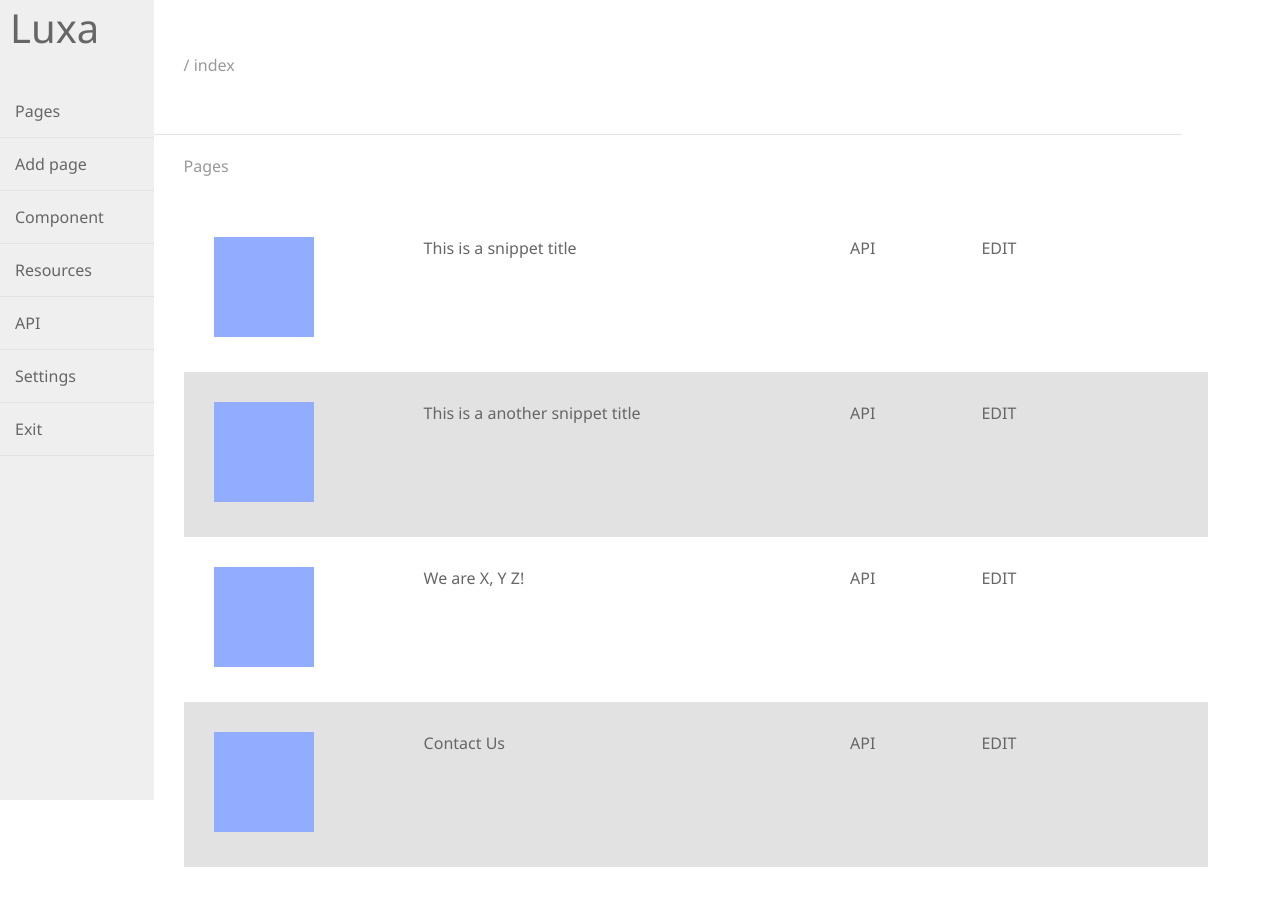
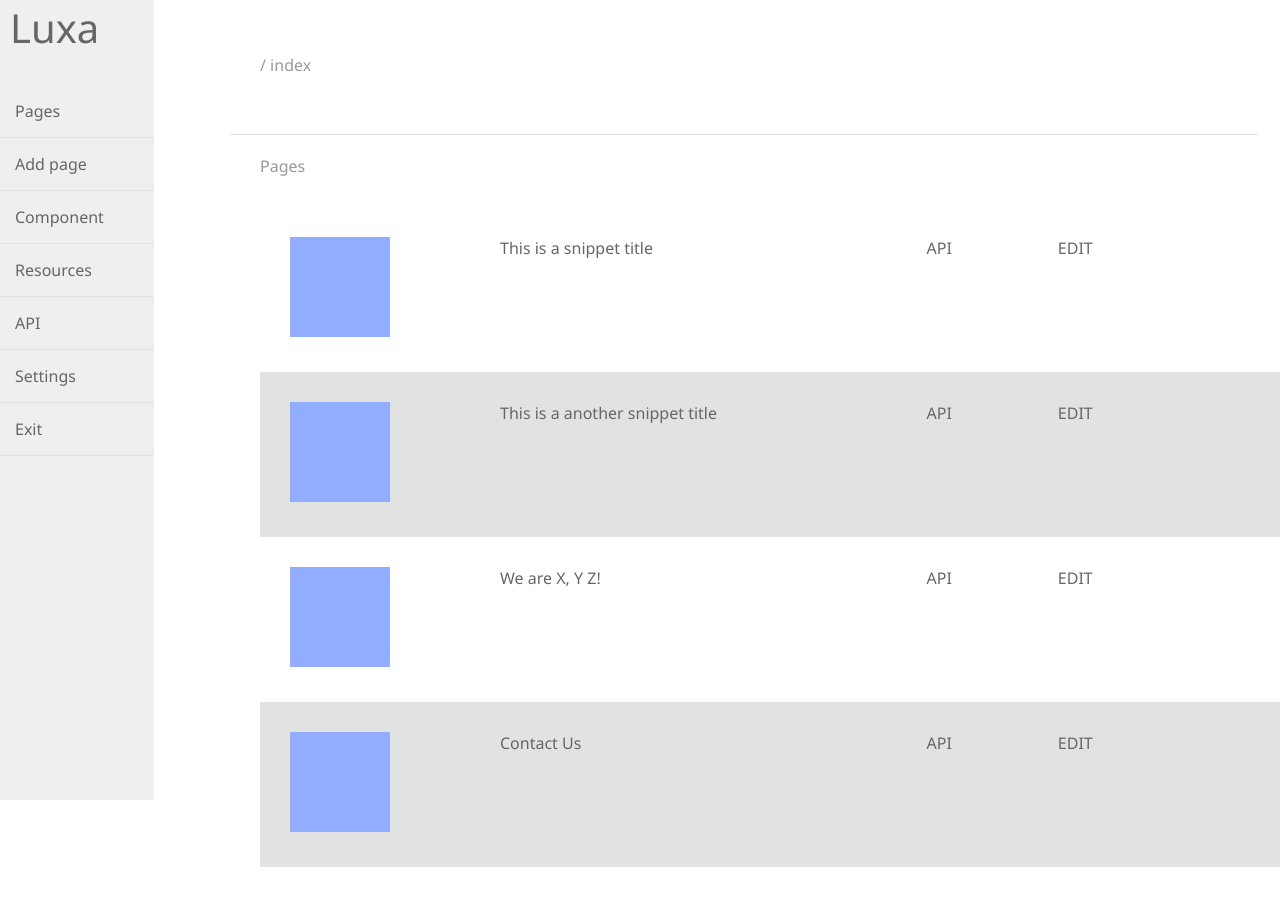
Before and after one commit to flaneurette/Luxa, a PHP site: page /cms/ in a window 1280 px wide. Run offline with PHP 8.4, Linux system fonts and the light colour scheme; a user stored in the database is signed in; data comes from the database, SQL or seed files in the repository; some web fonts are replaced.

Commit message:
Add files via upload

```diff
--- a/assets/css/tokens.css
+++ b/assets/css/tokens.css
@@ -286,6 +286,8 @@ hr {
 		width: 12%;
 		float: left;
 		display: inline-block;
+		z-index: 1;
+		position: fixed;
 	}
 
 	.nav {
@@ -297,6 +299,7 @@ hr {
 		float: left;
 		display: block;
 		border-bottom: 1px solid var(--lightgrey);
+		margin-left: 230px;
 	}
 
 	.main {
@@ -305,6 +308,7 @@ hr {
 		float: left;
 		display: block;
 		margin-top: var(--spacing-large);
+		margin-left: 230px;
 	}
 
 	.header h1 {
```
